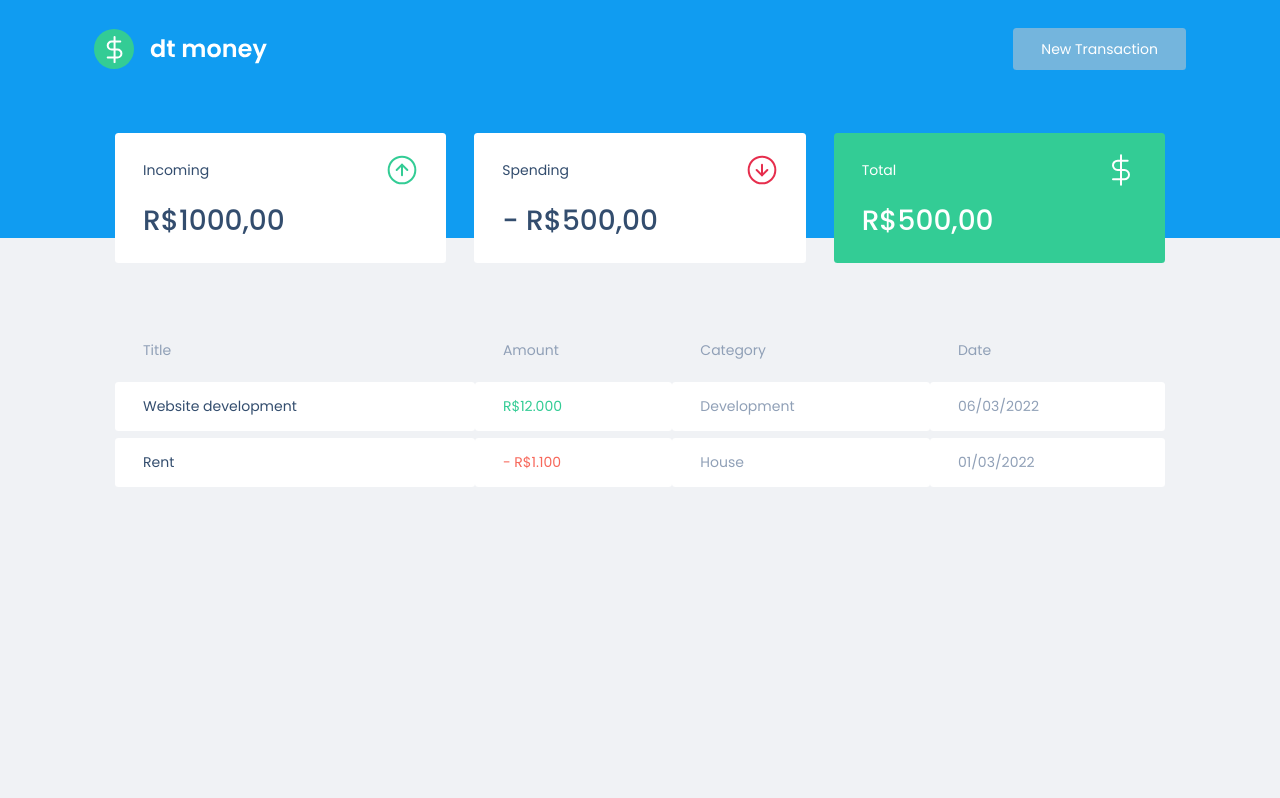
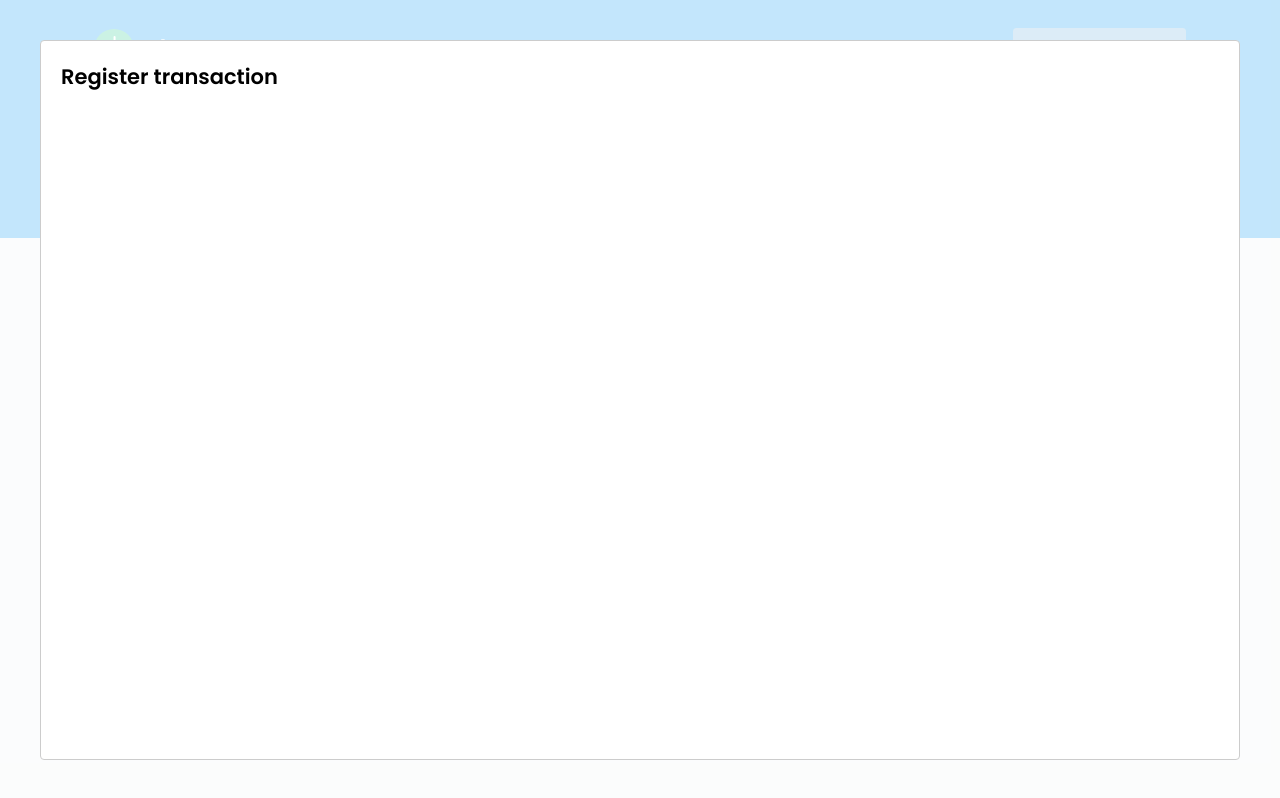
Before and after one commit to GuilhermeCSales/money-application, a React (Create React App) app: page / in a window 1280 px wide. Both pictures are taken after a click on the button "New Transaction". Built offline with nearby package versions, Linux system fonts and the light colour scheme; no server answers; what miragejs would draw is missing.

Commit message:
component new modal transaction created

```diff
--- a/package.json
+++ b/package.json
@@ -7,6 +7,7 @@
     "miragejs": "^0.1.43",
     "react": "^17.0.2",
     "react-dom": "^17.0.2",
+    "react-modal": "^3.14.4",
     "react-scripts": "5.0.0",
     "web-vitals": "^2.1.0"
   },
@@ -18,6 +19,7 @@
     "@types/node": "^16.7.13",
     "@types/react": "^17.0.20",
     "@types/react-dom": "^17.0.9",
+    "@types/react-modal": "^3.13.1",
     "@types/styled-components": "^5.1.24",
     "styled-components": "^5.3.3",
     "typescript": "^4.4.2"
--- a/src/App.tsx
+++ b/src/App.tsx
@@ -1,12 +1,36 @@
+import { useState } from "react";
+import Modal from "react-modal";
+
 import { Dashboard } from "./components/Dashboard";
 import { Header } from "./components/Header";
+import { NewTransactionModal } from "./components/NewTransactionModal";
+
 import { GlobalStyle } from "./styles/global";
 
+Modal.setAppElement("#root");
+
 export function App() {
+  const [isNewTransactionModalOpen, setIsNewTransactionModalOpen] =
+    useState(false);
+
+  function handleOpenTransactionModal() {
+    setIsNewTransactionModalOpen(true);
+  }
+
+  function handleCloseTransactionModal() {
+    setIsNewTransactionModalOpen(false);
+  }
+
   return (
     <>
-      <Header />
+      <Header onOpenNewTransactionModal={handleOpenTransactionModal} />
       <Dashboard />
+
+      <NewTransactionModal
+        isOpen={isNewTransactionModalOpen}
+        onRequestClose={handleCloseTransactionModal}
+      />
+
       <GlobalStyle />
     </>
   );
--- a/src/components/Header/index.tsx
+++ b/src/components/Header/index.tsx
@@ -1,12 +1,19 @@
 import logo from "../../assets/logo.svg";
+
 import { Container, Content } from "./styles";
 
-export function Header() {
+interface HeaderProps {
+  onOpenNewTransactionModal: () => void;
+}
+
+export function Header({ onOpenNewTransactionModal }: HeaderProps) {
   return (
     <Container>
       <Content>
         <img src={logo} alt="money" />
-        <button type="button">New Transaction</button>
+        <button type="button" onClick={onOpenNewTransactionModal}>
+          New Transaction
+        </button>
       </Content>
     </Container>
   );
--- /dev/null
+++ b/src/components/NewTransactionModal/index.tsx
@@ -0,0 +1,17 @@
+import Modal from "react-modal";
+
+interface NewTransactionModalProps {
+  isOpen: boolean;
+  onRequestClose: () => void;
+}
+
+export function NewTransactionModal({
+  isOpen,
+  onRequestClose,
+}: NewTransactionModalProps) {
+  return (
+    <Modal isOpen={isOpen} onRequestClose={onRequestClose}>
+      <h2>Register transaction</h2>
+    </Modal>
+  );
+}
--- /dev/null
+++ b/src/components/NewTransactionModal/styles.ts
@@ -0,0 +1,3 @@
+import styled from "styled-components";
+
+export const Container = styled.div``;
```
Also changed, not shown: 1 other file (tests, documents, lock files or other folders).
